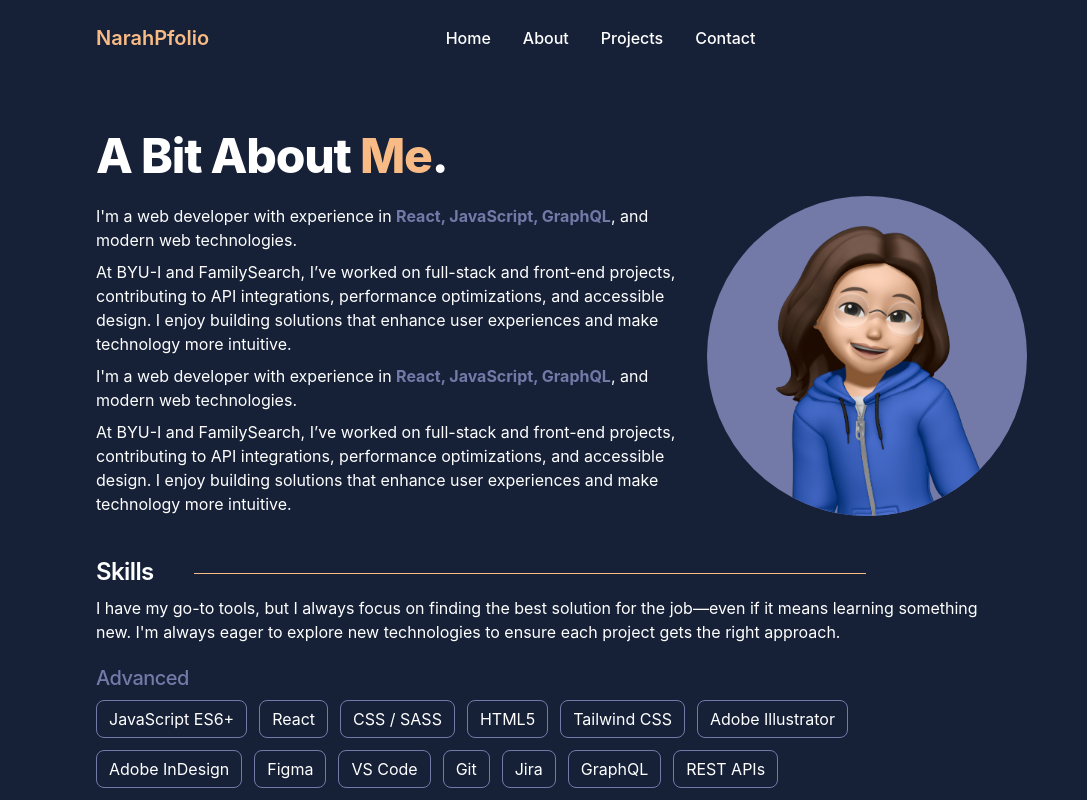
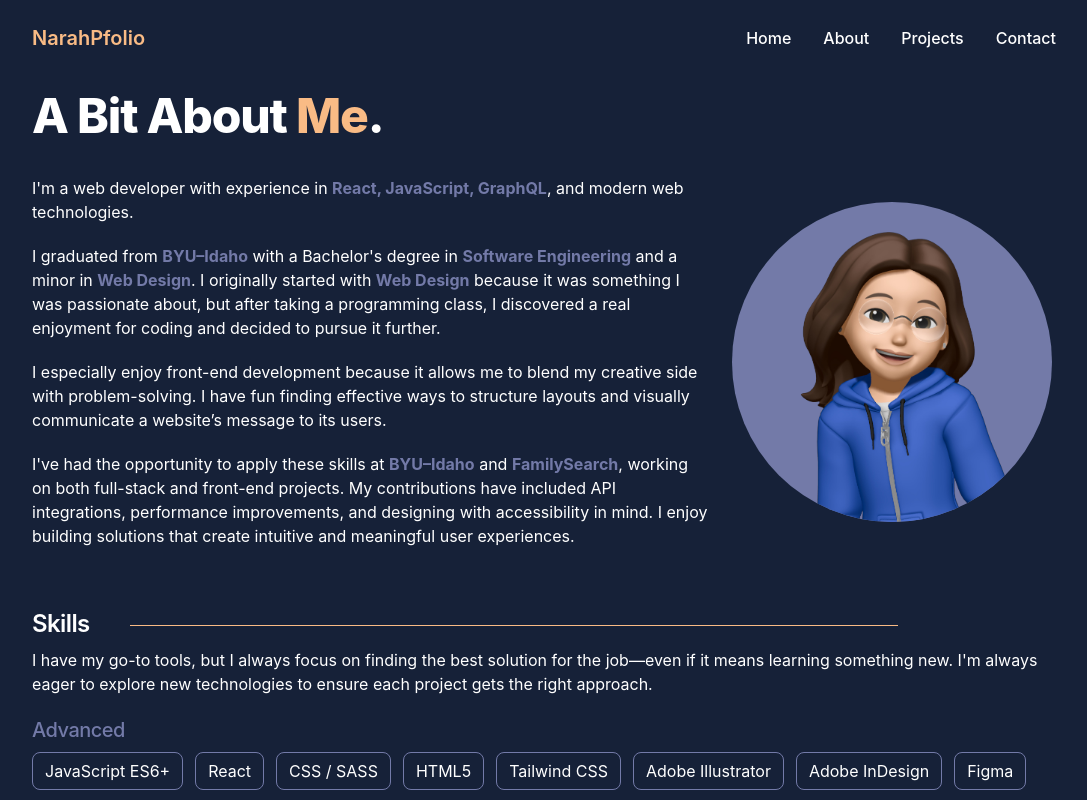
Before and after one commit to narah10/narah-portfolio, a React (Vite) app: page /About in a window 1280 px wide. Shown: the top 800 px of the page, without its empty margins (96-1183 px from the left). Built offline with nearby package versions, Linux system fonts and the light colour scheme.

Commit message:
Updated form

```diff
--- a/src/App.jsx
+++ b/src/App.jsx
@@ -28,18 +28,20 @@
 import Projects from './pages/Projects';
 import Contacts from './pages/Contact';
 import Footer from './components/Footer';
+import Success from './pages/Success';
 
 function App() {
   return (
     <Router>
       <div>
         <Navbar />
-        <main className="max-w-4xl mx-auto mt-20 px-5 md:px-0">
+        <main className="max-w-5xl mx-auto mt-10 px-5 md:px-0">
           <Routes>
             <Route path="/" element={<Home />} />
             <Route path="/about" element={<About />} />
             <Route path="/projects" element={<Projects />} />
             <Route path="/contact" element={<Contacts/>}/>
+            <Route path="/success" element={<Success/>}/>
           </Routes>
         </main>
         <footer>
--- a/src/components/About.jsx
+++ b/src/components/About.jsx
@@ -9,11 +9,10 @@
         <h1 className="mb-4 text-5xl tracking-tight font-extrabold">A Bit About <span className="text-accentColor">Me</span>.</h1>
         <div className="grid md:grid-cols-3 gap-5 justify-center items-center">
           <div className="md:col-span-2">
-            <p className="my-2">I'm a web developer with experience in <span className="font-bold text-accentLightColor">React, JavaScript, GraphQL</span>, and modern web technologies.</p>
-            <p>At BYU-I and FamilySearch, I’ve worked on full-stack and front-end projects, contributing to API integrations, performance optimizations, and accessible design. I enjoy building solutions that enhance user experiences and make technology more intuitive.</p>
-            <p className="my-2">I'm a web developer with experience in <span className="font-bold text-accentLightColor">React, JavaScript, GraphQL</span>, and modern web technologies.</p>
-            <p>At BYU-I and FamilySearch, I’ve worked on full-stack and front-end projects, contributing to API integrations, performance optimizations, and accessible design. I enjoy building solutions that enhance user experiences and make technology more intuitive.</p>
-
+          <p className="my-5">I'm a web developer with experience in <span className="font-bold text-accentLightColor">React, JavaScript, GraphQL</span>, and modern web technologies.</p>
+          <p className="my-5">I graduated from <span className="font-bold text-accentLightColor">BYU–Idaho</span> with a Bachelor's degree in <span className="font-bold text-accentLightColor">Software Engineering</span> and a minor in <span className="font-bold text-accentLightColor">Web Design</span>. I originally started with <span className="font-bold text-accentLightColor">Web Design</span> because it was something I was passionate about, but after taking a programming class, I discovered a real enjoyment for coding and decided to pursue it further.</p>
+          <p className="my-5">I especially enjoy front-end development because it allows me to blend my creative side with problem-solving. I have fun finding effective ways to structure layouts and visually communicate a website’s message to its users.</p>
+          <p className="my-5">I've had the opportunity to apply these skills at <span className="font-bold text-accentLightColor">BYU–Idaho</span> and <span className="font-bold text-accentLightColor">FamilySearch</span>, working on both full-stack and front-end projects. My contributions have included API integrations, performance improvements, and designing with accessibility in mind. I enjoy building solutions that create intuitive and meaningful user experiences.</p>
           </div>
           <img src={hero} className="max-w-xs mx-auto rounded-full bg-accentLightColor" alt="Image of NaRah"/>
         </div>
--- a/src/components/Contact.jsx
+++ b/src/components/Contact.jsx
@@ -1,3 +1,6 @@
+import React from 'react';
+
+
 export default function Contact() {
     return (
         <div>
@@ -5,7 +8,7 @@
             <h1 className="mb-4 text-5xl tracking-tight font-extrabold">Let's<span className="text-accentColor"> Connect</span>.</h1>
             <p className="">Have a question or a project in mind?</p>
                 <p className="mb-10"> Drop your details, and I'll reach out to you as soon as possible!</p>
-                <form name="contact" method="post" data-netlify="true" onSubmit="submit">
+                <form name="contact" method="post" data-netlify="true" onSubmit="submit" action="/success">
                     <input type="hidden" name="form-name" value="contact" />
                     <div className="mb-5">
                         <label for="email" className="block mb-2 text-sm font-medium text-accentLightColor dark:text-gray-300">Your email</label>
--- a/src/components/Navbar.jsx
+++ b/src/components/Navbar.jsx
@@ -10,13 +10,13 @@
 
   return (
     <nav className="w-full px-5 md:px-0">
-      <div className="max-w-4xl flex flex-wrap items-center justify-between mx-auto my-6">
+      <div className="max-w-5xl flex flex-wrap items-center justify-between mx-auto my-6">
         <Link to="/">
           <span className="self-center text-xl font-semibold whitespace-nowrap text-accentColor">
             NarahPfolio
           </span>
         </Link>
-
+        <div className="block md:hidden">
           <div className="flex md:order-2 space-x-3 md:space-x-0 rtl:space-x-reverse">
             <button
               onClick={handleToggle}
@@ -43,6 +43,8 @@
               </svg>
             </button>
           </div>
+        </div>
+
 
         <div
           className={`${
--- a/src/components/Projects.jsx
+++ b/src/components/Projects.jsx
@@ -8,16 +8,18 @@
       <h1 className="mb-4 text-5xl tracking-tight font-extrabold"> <span className="text-accentColor">Projects</span> I've played with.</h1>
       <p className="my-2">I'm a web developer with experience in <span className="font-bold text-accentLightColor">React, JavaScript, GraphQL</span>, and modern web technologies.</p>
       <p>At BYU-I and FamilySearch, I’ve worked on full-stack and front-end projects, contributing to API integrations, performance optimizations, and accessible design. I enjoy building solutions that enhance user experiences and make technology more intuitive.</p>
-        <div className="flex flex-wrap gap-10 mt-20 ">
+        <div className="flex gap-10 flex-wrap mt-10">
           {projects.map((project) => (
-          <div className="max-w-sm bg-bgDark rounded overflow-hidden shadow-lg">
-          <img className="h-auto max-w-sm" src={project.image} alt={project.alt}/>
+          <div className="max-w-md bg-bgDark rounded overflow-hidden shadow-lg hover:shadow-lg hover:shadow-accentLightColor">
+            <a href={project.link} target="_blank">
+                <img className="h-auto max-w-md" src={project.image} alt={project.alt}/>
                 <div className="px-6 py-4">
                   <div className="font-bold text-xl mb-2">{project.subtitle} {project.title}</div>
                   <p className="text-white text-base">
                   {project.description}
                   </p>
                 </div>
+            </a>
           </div>
           ))}
         </div>
--- /dev/null
+++ b/src/pages/Success.jsx
@@ -0,0 +1,8 @@
+export default function Success() {
+    return (
+        <div>
+            <h1 className="mb-4 text-5xl tracking-tight font-extrabold text-white">Thank you!</h1>
+            <p className="mb-4 text-white">Your message has been sent successfully and I will reach out to you as soon as I can.</p>
+        </div>
+    );
+}
```
Lines whose indentation alone changed are shown as unchanged.
